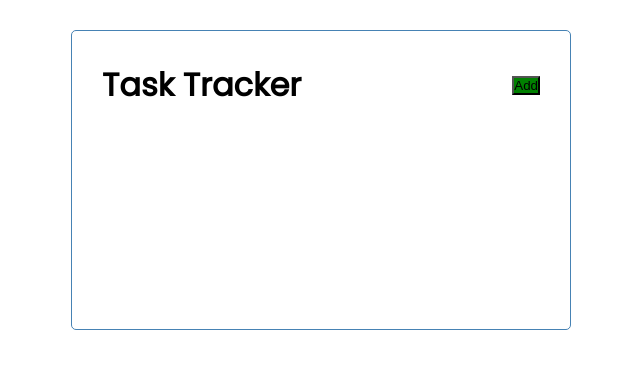
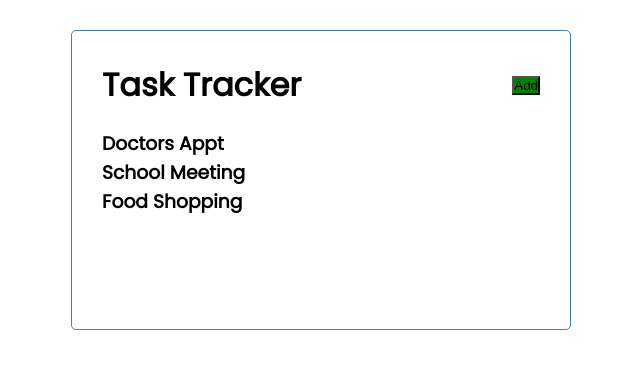
Before and after one commit to jinman36/react-task-tracker, a React (Create React App) app: page / in a window 1280 px wide. Shown: the top 368 px of the page, without its empty margins (319-959 px from the left). Built offline with nearby package versions, Linux system fonts and the light colour scheme.

Commit message:
state and useState hooks

```diff
--- a/src/App.js
+++ b/src/App.js
@@ -1,9 +1,11 @@
 import Header from './components/Header'
+import Tasks from './components/Tasks'
 
 function App() {
   return (
     <div className='container'>
       <Header />
+      <Tasks />
     </div>
   );
 }
--- /dev/null
+++ b/src/components/Tasks.js
@@ -0,0 +1,34 @@
+import { useState } from 'react'
+
+const Tasks = () => {
+  const [tasks, setTasks] = useState([
+    {
+      id: 1,
+      text: 'Doctors Appt',
+      day: 'Feb 5th at 2:30pm',
+      reminder: true,
+    },
+    {
+      id: 2,
+      text: 'School Meeting',
+      day: 'Feb 6th at 1:30pm',
+      reminder: true,
+    },
+    {
+      id: 3,
+      text: 'Food Shopping',
+      day: 'Feb 5th at 2:30pm',
+      reminder: false,
+    },
+  ])
+
+  return (
+    <>
+      {tasks.map((task) => (
+        <h3 key={task.id}>{task.text}</h3>
+      ))}
+    </>
+  )
+}
+
+export default Tasks
```
